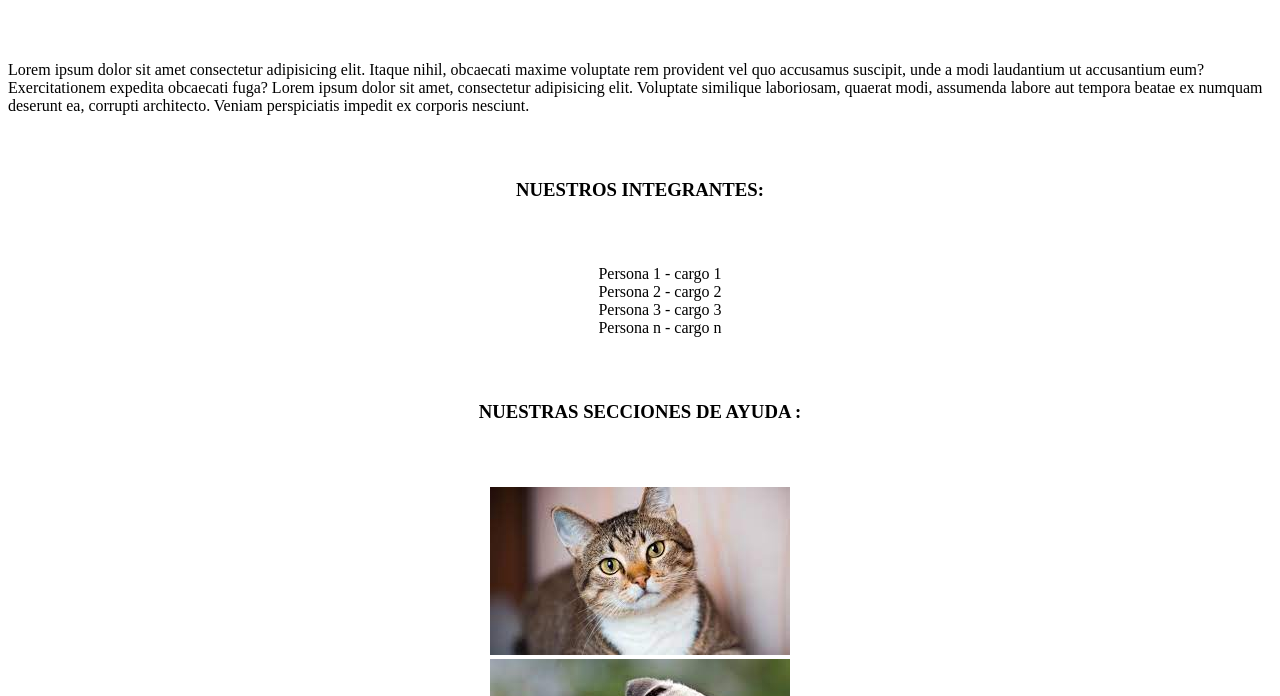
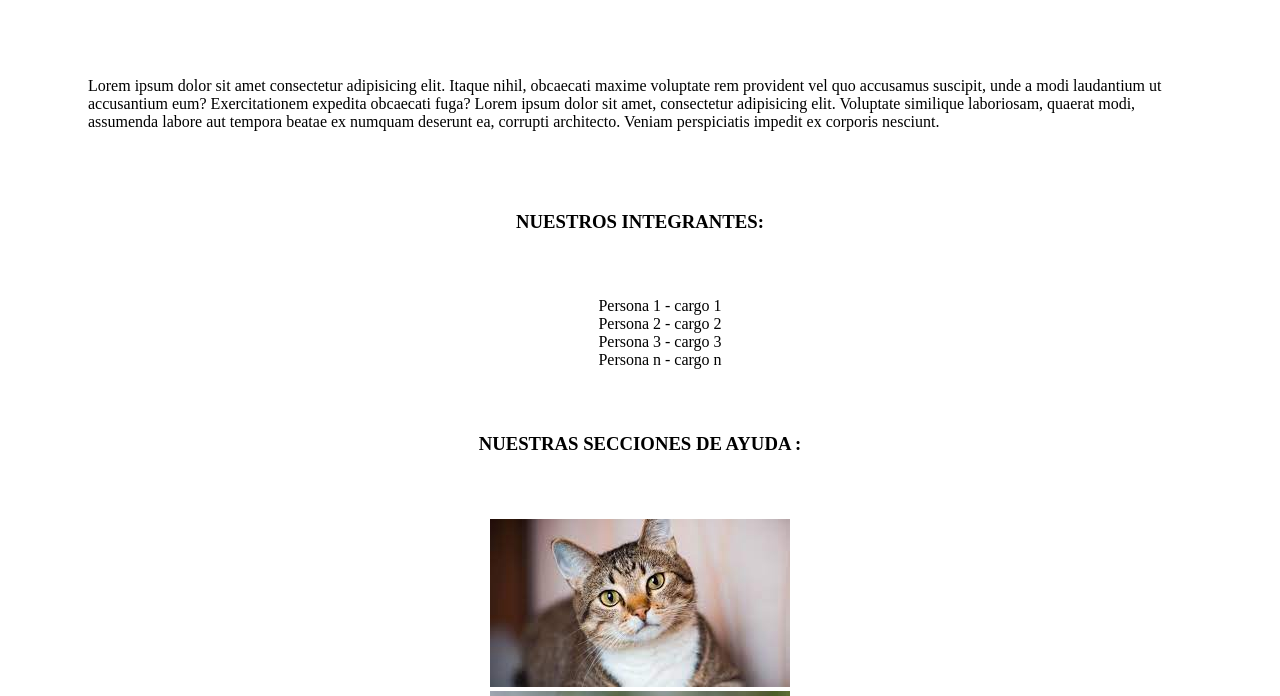
Before and after one commit to Mxrttin/actividad1.2, a plain HTML site: page index.html in a window 1280 px wide. Shown: the part 104-800 px from the top of the page. Drawn offline with Linux system fonts and the light colour scheme.

Commit message:
margen mejorado

```diff
--- a/assets/css/style.css
+++ b/assets/css/style.css
@@ -8,6 +8,7 @@ header h1 {
 p{
     display: flex;
     justify-content: center;
+    margin: 5rem;
 }
 
 h3{
```
